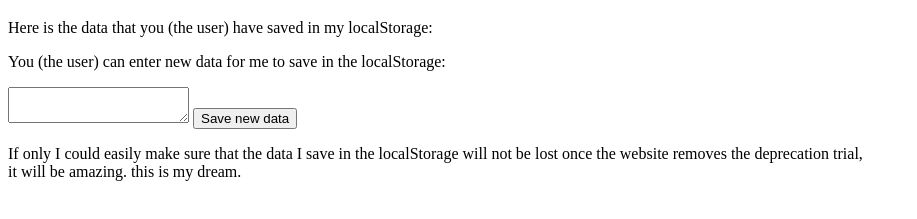
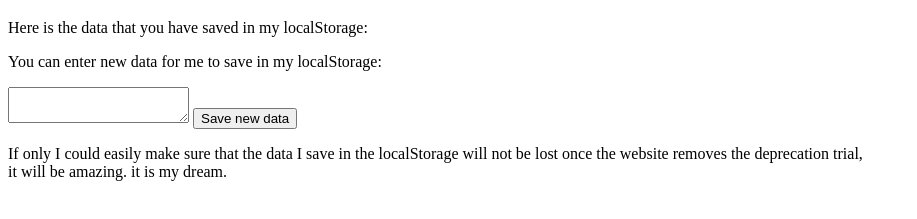
Before and after one commit to arthurfurman/thirdPartyTest, a plain HTML site: page index.html in a window 1280 px wide. Shown: the part 61-280 px from the top of the page, without its empty margins (0-917 px from the left). Drawn offline with Linux system fonts and the light colour scheme.

Commit message:
remove user reference its weird

```diff
--- a/index.html
+++ b/index.html
@@ -14,18 +14,18 @@
 
     <body>
         <h1>Hi! I am a third party iFrame that is embedded in a website</h1>
-        <p>Here is the data that you (the user) have saved in my localStorage:</p>
-        <p id="savedData" style="background-color: yellow;"></p>
+        <p>Here is the data that you have saved in my localStorage:</p>
+        <p id="savedData" style="background-color: yellow; font-weight: italic;"></p>
         <script>
             var data = localStorage.getItem("data");
             document.getElementById("savedData").innerHTML = data;
         </script>
 
-        <p>You (the user) can enter new data for me to save in the localStorage:</p>
+        <p>You can enter new data for me to save in my localStorage:</p>
         <textarea id="dataInput"></textarea>
         <button onclick="saveData()">Save new data</button>
 
-        <p>If only I could easily make sure that the data I save in the localStorage will not be lost once the website removes the deprecation trial, <br> it will be amazing. this is my dream.</p>
+        <p>If only I could easily make sure that the data I save in the localStorage will not be lost once the website removes the deprecation trial, <br> it will be amazing. it is my dream.</p>
     </body>
 
 </html>
```
